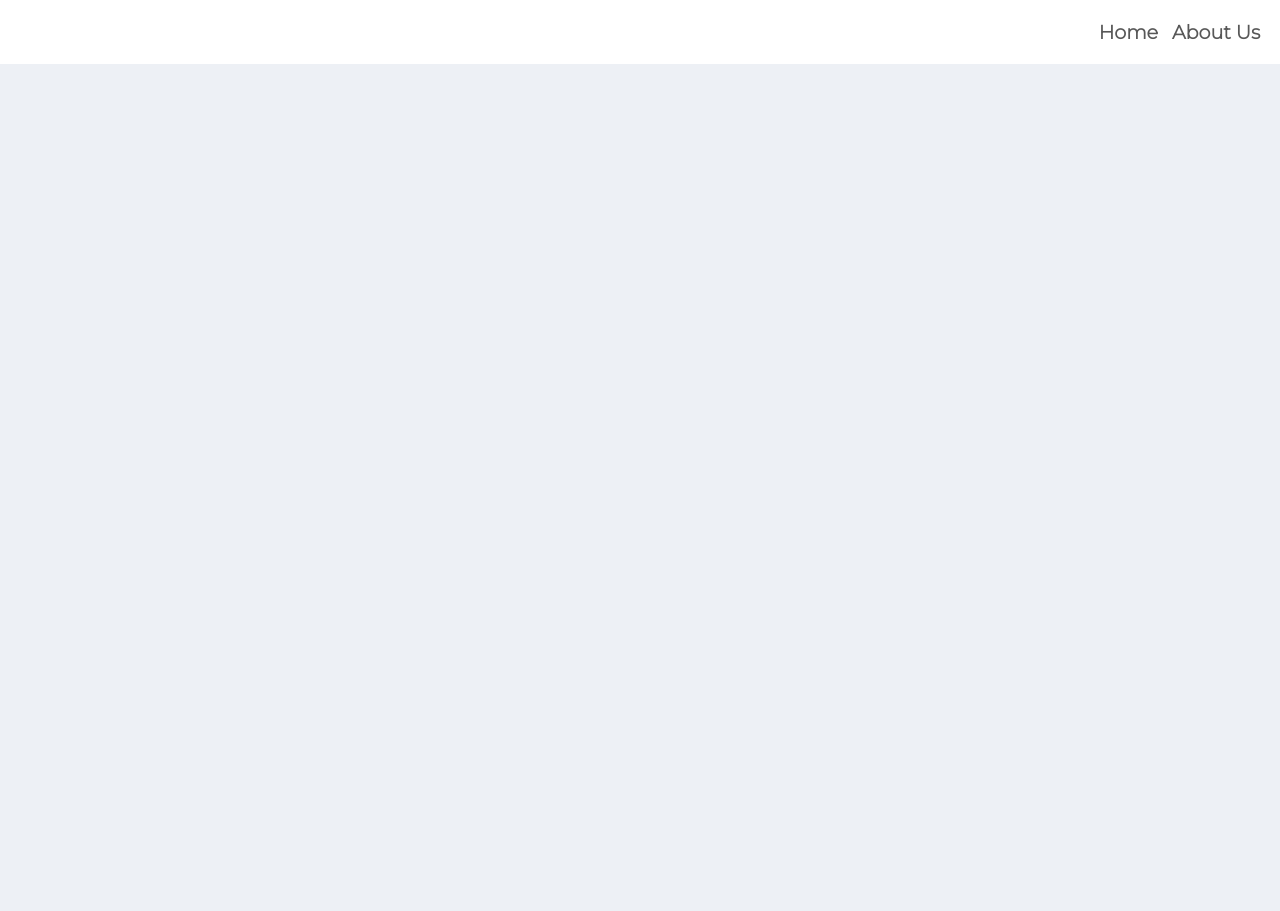
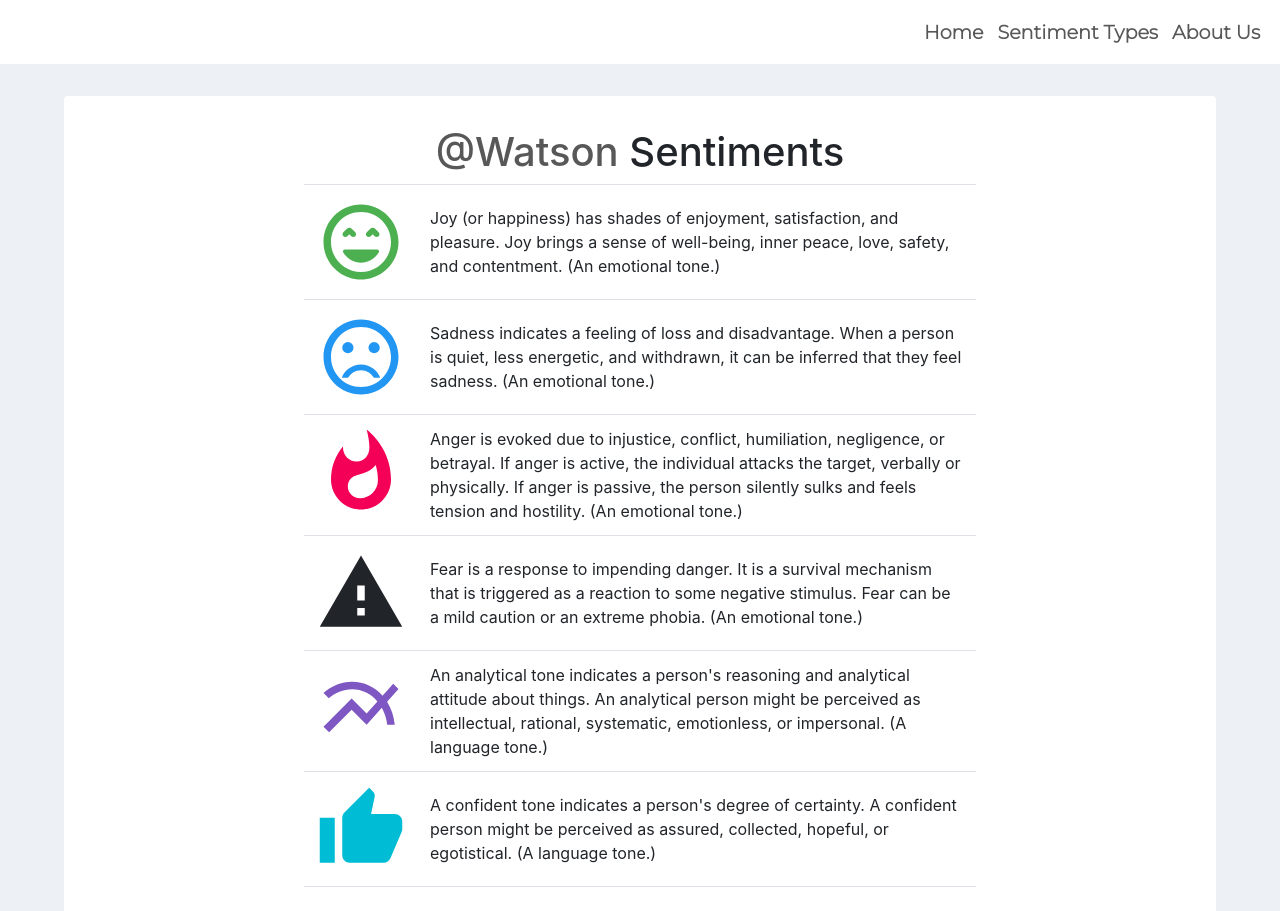
Before and after one commit to josephruocco/sentiment-analysis-frontend-1, a React (Create React App) app: page /sentiments in a window 1280 px wide. Shown: the top 911 px of the page. Before the commit the page ends 800 px from the top, so only its background shows below. Built offline with nearby package versions, Linux system fonts and the light colour scheme.

Commit message:
added watson sentiment definitions

```diff
--- a/package.json
+++ b/package.json
@@ -7,6 +7,8 @@
     "npm": "6.14.5"
   },
   "dependencies": {
+    "@material-ui/core": "^4.11.0",
+    "@material-ui/icons": "^4.9.1",
     "@testing-library/jest-dom": "^4.2.4",
     "@testing-library/react": "^9.5.0",
     "@testing-library/user-event": "^7.2.1",
--- a/src/App.js
+++ b/src/App.js
@@ -3,6 +3,7 @@
 import Navbar from './components/NavBar.js';
 import Landing from './pages/Landing.js';
 import About from './pages/About.js';
+import WatsonInfo from './pages/WatsonInfo.js';
 
 function App() {
   return (
@@ -10,6 +11,7 @@
       <Navbar/>
       <Switch>
         <Route exact path="/" component={Landing}/>
+        <Route exact path="/sentiments" component={WatsonInfo}/>
         <Route exact path="/about" component={About}/>
       </Switch>
     </Router>
--- a/src/components/NavBar.js
+++ b/src/components/NavBar.js
@@ -8,6 +8,7 @@
     <nav className="myNavBar">
         <ul className="navBarLinks">
           <li><a href="/">Home</a></li>
+          <li><a href="/sentiments">Sentiment Types</a></li>
           <li><a href="/about">About Us</a></li>
         </ul>
     </nav>
--- /dev/null
+++ b/src/components/SentimentDef.js
@@ -0,0 +1,10 @@
+export const SentimenDef = {
+    "source": "https://cloud.ibm.com/docs/tone-analyzer?topic=tone-analyzer-utgpe",
+    "anger": "Anger is evoked due to injustice, conflict, humiliation, negligence, or betrayal. If anger is active, the individual attacks the target, verbally or physically. If anger is passive, the person silently sulks and feels tension and hostility. (An emotional tone.)",
+    "fear": "Fear is a response to impending danger. It is a survival mechanism that is triggered as a reaction to some negative stimulus. Fear can be a mild caution or an extreme phobia. (An emotional tone.)",
+    "joy": "Joy (or happiness) has shades of enjoyment, satisfaction, and pleasure. Joy brings a sense of well-being, inner peace, love, safety, and contentment. (An emotional tone.)",
+    "sadness": "Sadness indicates a feeling of loss and disadvantage. When a person is quiet, less energetic, and withdrawn, it can be inferred that they feel sadness. (An emotional tone.)",
+    "analytical": "An analytical tone indicates a person's reasoning and analytical attitude about things. An analytical person might be perceived as intellectual, rational, systematic, emotionless, or impersonal. (A language tone.)",
+    "confident": "A confident tone indicates a person's degree of certainty. A confident person might be perceived as assured, collected, hopeful, or egotistical. (A language tone.)",
+    "tentative": "A tentative tone indicates a person's degree of inhibition. A tentative person might be perceived as questionable, doubtful, or debatable. (A language tone.)"
+};
--- a/src/pages/Landing.js
+++ b/src/pages/Landing.js
@@ -1,4 +1,8 @@
 import React, { useState, useEffect, Component } from 'react';
+import SentimentVeryDissatisfiedIcon from '@material-ui/icons/SentimentVeryDissatisfied';
+import SentimentSatisfiedAltIcon from '@material-ui/icons/SentimentSatisfiedAlt';
+import SentimentVerySatisfiedRoundedIcon from '@material-ui/icons/SentimentVerySatisfiedRounded';
+import { green } from '@material-ui/core/colors';
 import InputBox from '../components/InputBox';
 import SentimentOutput from '../components/SentimentOutput';
 import bgImage from '../assets/colorful-waves.png';
--- /dev/null
+++ b/src/pages/WatsonInfo.js
@@ -0,0 +1,111 @@
+import React, { Component } from 'react';
+import SentimentVeryDissatisfiedIcon from '@material-ui/icons/SentimentVeryDissatisfied';
+import SentimentVerySatisfiedRoundedIcon from '@material-ui/icons/SentimentVerySatisfiedRounded';
+import WhatshotIcon from '@material-ui/icons/Whatshot';
+import ThumbUpIcon from '@material-ui/icons/ThumbUp';
+import VisibilityIcon from '@material-ui/icons/Visibility';
+import MultilineChartIcon from '@material-ui/icons/MultilineChart';
+import WarningIcon from '@material-ui/icons/Warning';
+import { green, blue, deepPurple, teal, cyan } from '@material-ui/core/colors';
+import {SentimenDef} from '../components/SentimentDef';
+import '../styles/WatsonInfo.css';
+
+class WatsonInfo extends Component {
+    render(){
+        return (
+            <div className="sentiment-body rounded">
+                <h1><a href={SentimenDef.source}>@Watson</a> Sentiments</h1>
+
+                <table class="table">
+                    <tbody>
+                        <tr>
+                            <th scope="row" className="sentiment-type">
+                                <SentimentVerySatisfiedRoundedIcon
+                                    style={{
+                                        fontSize: 90,
+                                        color: green[500]
+
+                                    }}
+                                />
+                            </th>
+                            <td className="sentiment-def align-middle">{SentimenDef.joy}</td>
+                        </tr>
+
+                        <tr>
+                            <th scope="row" className="sentiment-type">
+                                <SentimentVeryDissatisfiedIcon
+
+                                    style={{
+                                        fontSize: 90,
+                                        color: blue[500]
+                                    }}
+                                />
+                            </th>
+                                <td className="sentiment-def align-middle">{SentimenDef.sadness}</td>
+                        </tr>
+
+                        <tr>
+                            <th scope="row" className="sentiment-type">
+                                <WhatshotIcon
+                                    color="secondary"
+                                    style={{
+                                        fontSize: 90
+                                    }}
+                                />
+                            </th>
+                            <td className="sentiment-def align-middle">{SentimenDef.anger}</td>
+                        </tr>
+                        <tr>
+                            <th scope="row" className="sentiment-type">
+                                <WarningIcon
+                                    style={{
+                                        fontSize: 90
+                                    }}
+                                />
+                            </th>
+                            <td className="sentiment-def align-middle">{SentimenDef.fear}</td>
+                        </tr>
+                        <tr>
+                            <th scope="row" className="sentiment-type">
+                                <MultilineChartIcon
+                                    style={{
+                                        fontSize: 90,
+                                        color: deepPurple[400]
+                                    }}
+                                />
+                            </th>
+                            <td className="sentiment-def align-middle">{SentimenDef.analytical}</td>
+                        </tr>
+
+                        <tr>
+                            <th scope="row" className="sentiment-type">
+                                <ThumbUpIcon
+                                    style={{
+                                        fontSize: 90,
+                                        color: cyan[500]
+                                    }}
+                                />
+                            </th>
+                            <td className="sentiment-def align-middle">{SentimenDef.confident}</td>
+                        </tr>
+                        <tr>
+                            <th scope="row" className="sentiment-type">
+                                <VisibilityIcon
+                                    style={{
+                                        fontSize: 90,
+                                        color: teal[500]
+                                    }}
+                                />
+                            </th>
+                            <td className="sentiment-def align-middle">{SentimenDef.tentative}</td>
+                        </tr>
+                    </tbody>
+                </table>
+
+
+            </div>
+        );
+    }
+}
+
+export default WatsonInfo;
--- a/src/styles/Landing.css
+++ b/src/styles/Landing.css
@@ -66,3 +66,14 @@
     top: 0; bottom: 0;
     left: 0; right: 0;
 }
+
+.icon-wrapper {
+    width: 100%;
+    height: 10%;
+    display: flex;
+    justify-content: center;
+
+}
+.icons {
+    font-size: large;
+}
--- /dev/null
+++ b/src/styles/WatsonInfo.css
@@ -0,0 +1,21 @@
+.sentiment-body {
+    width: 90%;
+    min-height: 100vh;
+    height: auto;
+    background-color: white;
+    margin: 6rem auto auto auto;
+    padding: 2rem 15rem 2rem 15rem;
+    align-content: center;
+    text-align: center;
+}
+
+
+.sentiment-type {
+    width: 10%;
+    text-align: right;
+}
+
+.sentiment-def {
+    text-align: left;
+    align-content: center;
+}
```
Also changed, not shown: 1 other file (tests, documents, lock files or other folders).
